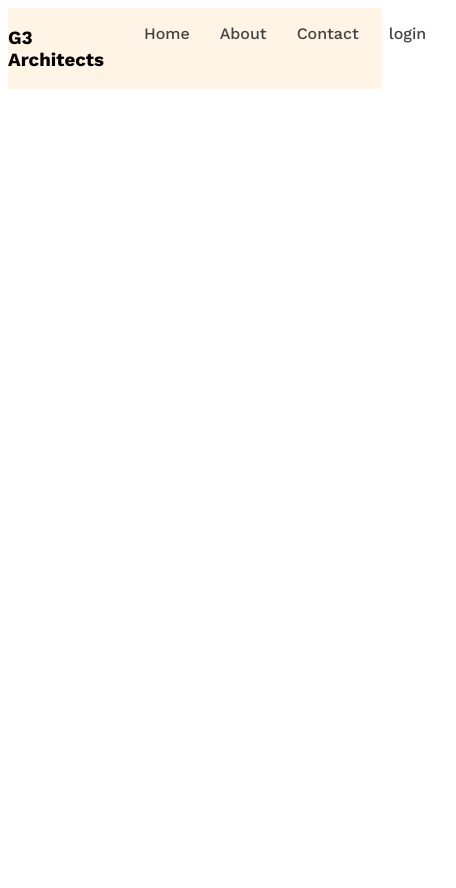
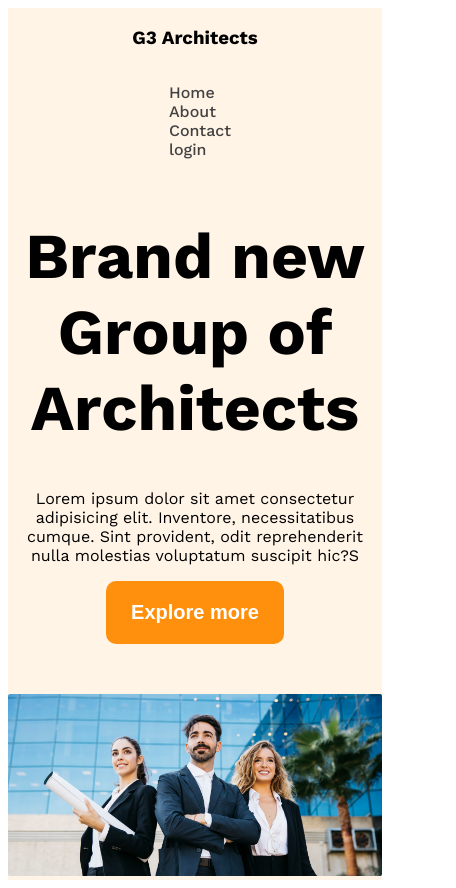
Before and after one commit to tanjil-chowdhury/G3Archi, a plain HTML site: page index.html in a window 390 px wide. Shown: the whole page, 456 px wide, since content can reach past the window. Before the commit the page ends 844 px from the top, so only its background shows below. Drawn offline with nearby package versions, Linux system fonts and the light colour scheme.

Commit message:
nav responsive

```diff
--- a/index.html
+++ b/index.html
@@ -7,7 +7,7 @@
     <link rel="stylesheet" href="styles.css" />
   </head>
   <body class="work-sans-font">
-    <header class="bg-light" >
+    <header class="bg-light">
       <nav class="navbar display-flex">
         <h3 class="brand">G3 Architects</h3>
         <ul class="nav-links display-flex">
@@ -25,6 +25,19 @@
           </li>
         </ul>
       </nav>
+
+      <div class="banner">
+        <div class="banner-content">
+          <h1 class="banner-title">Brand new Group of Architects</h1>
+          <p>
+            Lorem ipsum dolor sit amet consectetur adipisicing elit. Inventore,
+            necessitatibus cumque. Sint provident, odit reprehenderit nulla
+            molestias voluptatum suscipit hic?S
+          </p>
+          <button class="btn-primary">Explore more</button>
+        </div>
+        <img class="banner-img" src="./images/banner.png" alt="" />
+      </div>
     </header>
 
     <main></main>
--- a/styles.css
+++ b/styles.css
@@ -24,12 +24,25 @@
 .bg-light {
   background-color: rgba(255, 144, 14, 0.1);
 }
+
+.btn-primary {
+    background-color: #ff900e;
+    color: white;
+    padding: 20px 25px;
+    font-size: 1.25rem;
+    font-weight: 600;
+    border-radius: 10px;
+    border: 0;
+
+}
 /* header styles */
 
 /* nav styles */
 
 .navbar {
   justify-content: space-between;
+  align-items: center;
+
 }
 
 .nav-links {
@@ -50,3 +63,37 @@
   max-width: 1440px;
   margin: 0 auto;
 }
+
+.brand {
+  font-size: 2.5 rem;
+  font-weight: 700;
+
+}
+
+/* banner style */
+
+.banner-content {
+  max-width: 850px;
+  margin: 0 auto;
+  text-align: center;
+  margin-bottom: 50px;
+}
+.banner-title{
+    font-weight:bold;
+    font-size: 4rem;
+}
+
+.banner-img{
+    width: 100%;
+}
+
+/* responsive media */
+
+@media screen and (max-width:576px)
+{
+
+.navbar, .nav-links{
+    flex-direction: column;
+}
+
+}
```
